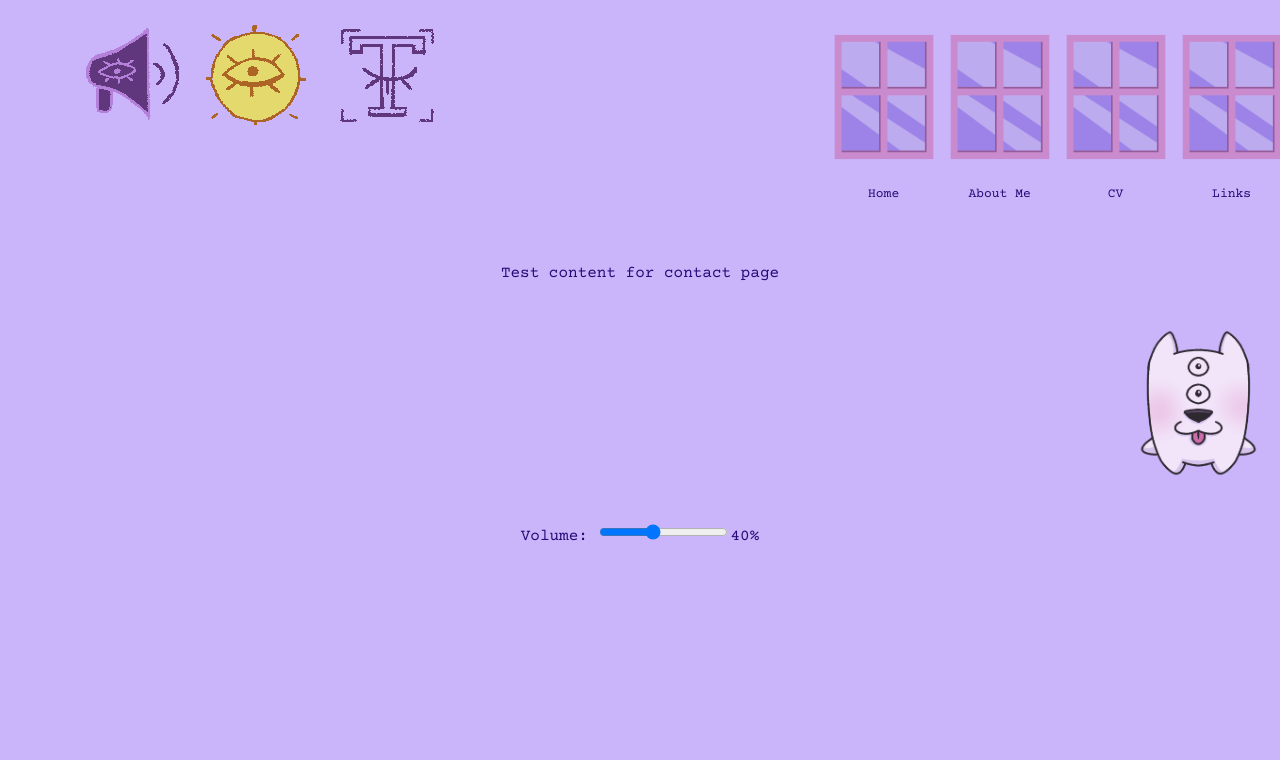
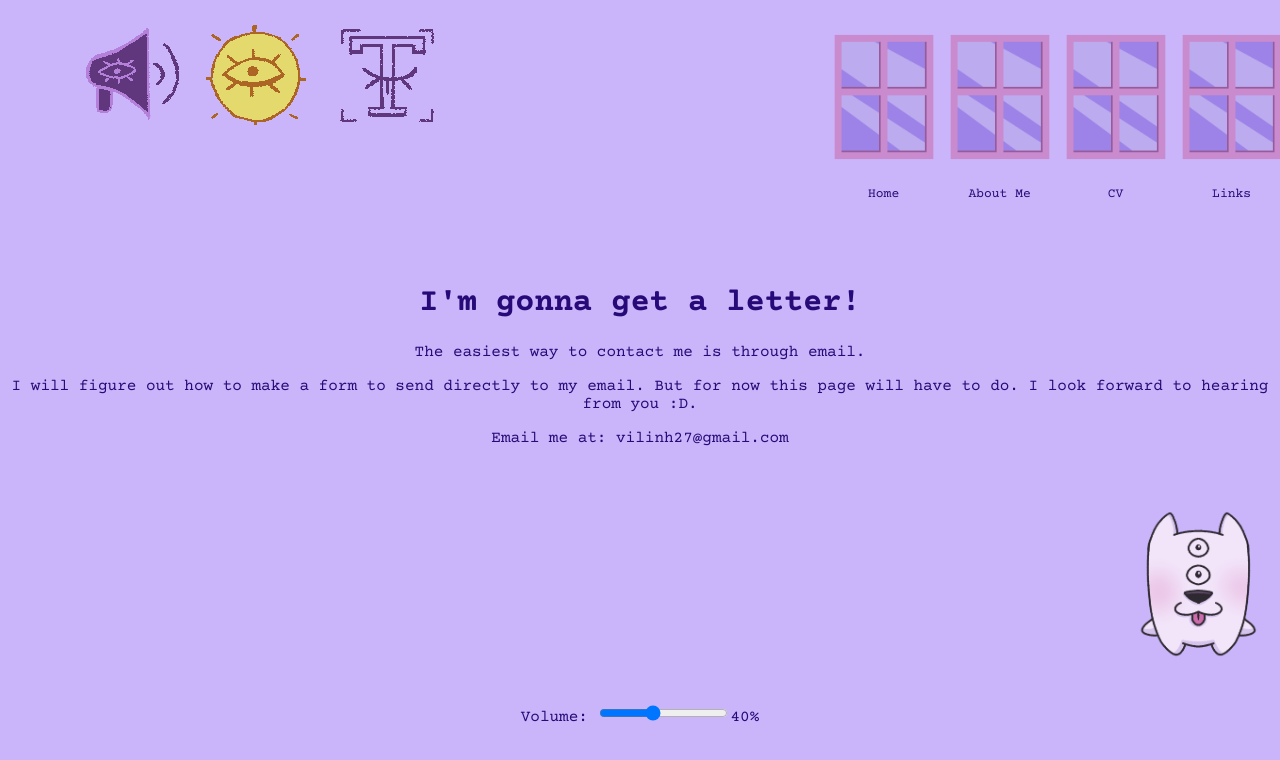
Before and after one commit to ViLinh27/vilinh27-rooms, a React (Create React App) app in the folder linh-rooms/: page /pages/Contact in a window 1280 px wide. Shown: the top 760 px of the page. Built offline with nearby package versions, Linux system fonts and the light colour scheme.

Commit message:
Add in base plate info for cotnact page

```diff
--- a/linh-rooms/src/pages/Contact.js
+++ b/linh-rooms/src/pages/Contact.js
@@ -4,7 +4,16 @@ function Contact(){
     return(
         <>
         <div className="App">
-            Test content for contact page
+            <div className="MyContact">
+                <h1>I'm gonna get a letter!</h1>
+                <p>The easiest way to contact me is through email.</p>
+                <p>I will figure out how to make a form to send directly to my email.
+                    But for now this page will have to do.
+                    I look forward to hearing from you :D.
+                </p>
+
+                <p>Email me at: vilinh27@gmail.com </p>
+            </div>
         </div>
     </>
     );
```
